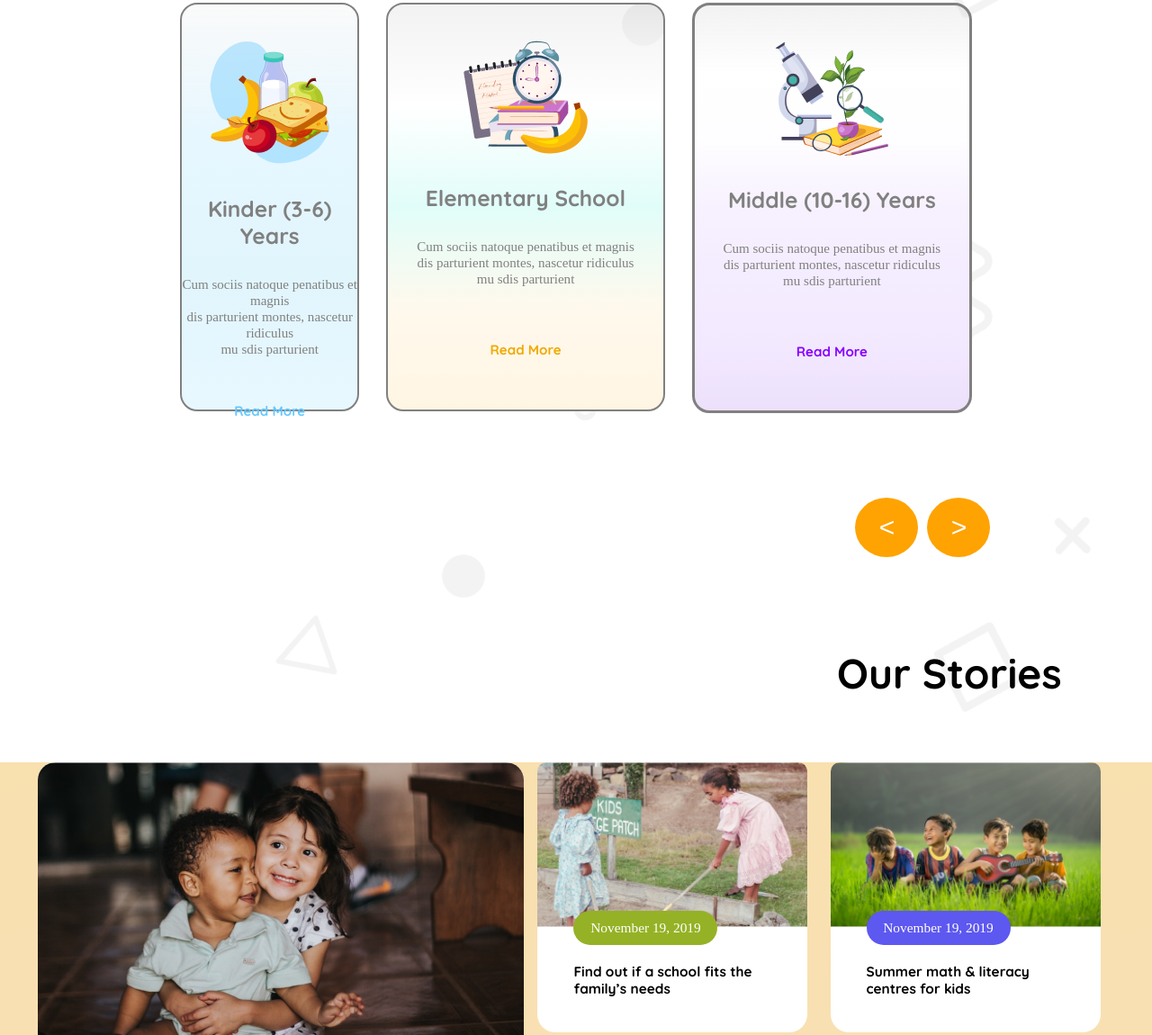
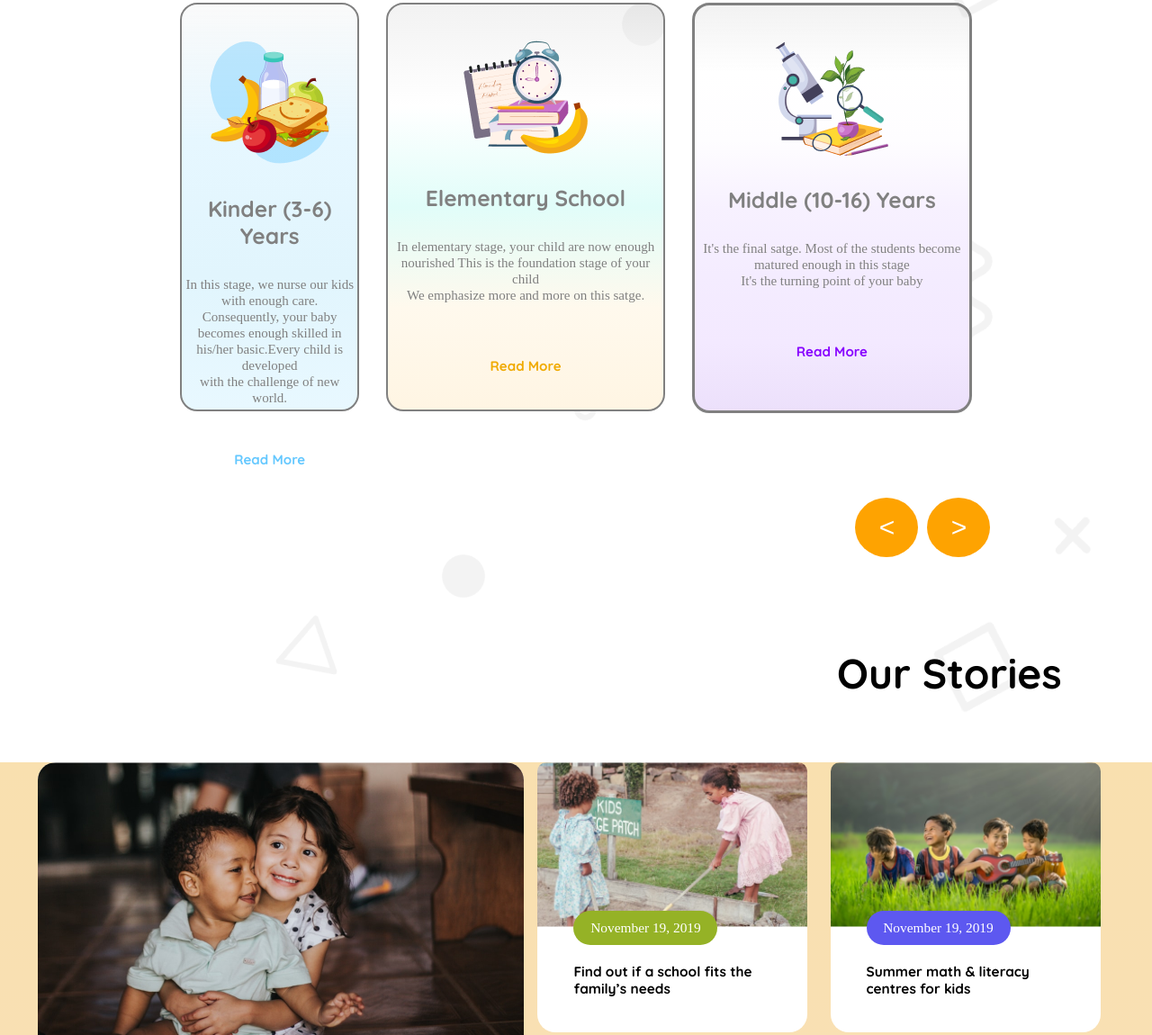
Before and after one commit to raihanatoz21/batch_11_assignment_2, a plain HTML site: page index.html in a window 1280 px wide. Shown: the part 1038-2188 px from the top of the page at 90% size. Drawn offline with Linux system fonts and the light colour scheme.

Commit message:
added own english statement abour kid's education aspect

```diff
--- a/index.html
+++ b/index.html
@@ -116,14 +116,14 @@
         <div class="card1">
             <img src="images/kinder.png" alt="">
             <h2 class="kinder">Kinder (3-6) Years</h2>
-            <span class="card1-description">Cum sociis natoque penatibus et magnis<br>dis parturient montes, nascetur ridiculus <br>mu sdis parturient</span><br>
+            <span class="card1-description">In this stage, we nurse our kids with enough care.<br>Consequently, your baby becomes enough skilled in his/her basic.Every child is developed <br>with the challenge of new world.</span><br>
             <p class="more-1">Read More</p>
         </div>
 
         <div class="card2">
             <img src="images/elementary.png" alt="">
             <h2 class="kinder">Elementary School</h2>
-            <span class="card1-description">Cum sociis natoque penatibus et magnis <br>dis parturient montes, nascetur ridiculus <br>mu sdis parturient
+            <span class="card1-description">In elementary stage, your child are now enough nourished This is the foundation stage of your child<br>We emphasize more and more on this satge.
             </span><br>
             <p class="more-2">Read More</p>
         </div>
@@ -132,7 +132,7 @@
         <div class="card3">
             <img src="images/middle.png" alt="">
             <h2 class="kinder">Middle (10-16) Years</h2>
-            <span class="card1-description">Cum sociis natoque penatibus et magnis<br> dis parturient montes, nascetur ridiculus <br>mu sdis parturient</span><br>
+            <span class="card1-description">It's the final satge. Most of the students become matured enough in this stage <br>It's the turning point of your baby</span><br>
             <p class="more-3">Read More</p>
 
 
@@ -437,7 +437,7 @@
 
             <div class="kid-education-description">
 
-                <p>Pizza ipsum dolor meat lovers buffalo.<br> Deep dolor roll melted bacon Bianca pan<br> bacon pineapple Aussie. Mayo rib sauce<br> Hawaiian meatball.</p>
+                <p>WE always try our best to nourish your child.<br> Hopefully, you are dreaming of big abour hild. <br> WE are with you to build your dream in real<br> PLease be with us.</p>
 
 
 
```
